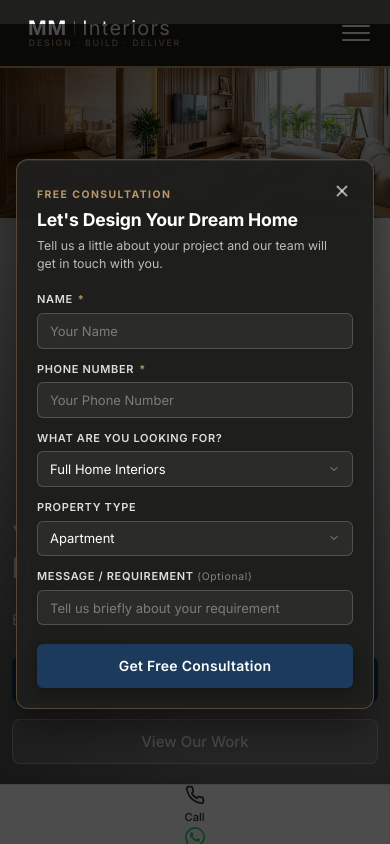
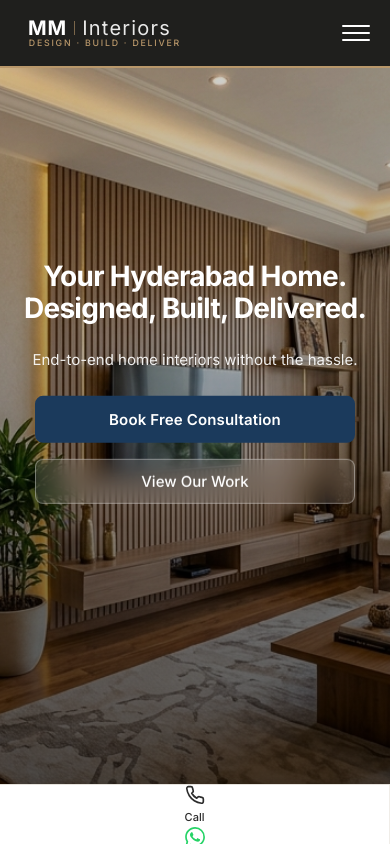
Before and after one commit to ChanduInjumalla/mm-interiors-website, a React (Vite) app: page / in a window 390 px wide. Shown: the top 844 px of the page. Built offline with nearby package versions, Linux system fonts and the light colour scheme.

Commit message:
fix(mobile): center hero text, hide consultation card, image fills screen

```diff
--- a/src/styles/mobile-responsive.css
+++ b/src/styles/mobile-responsive.css
@@ -106,37 +106,73 @@
 
   /* ========================
      HERO SECTION — Full-screen mobile hero
+     Image fills screen, text centered
      ======================== */
   .hero {
     height: 100svh !important;
     min-height: 520px !important;
   }
 
+  .hero__bg {
+    position: absolute !important;
+    inset: 0 !important;
+  }
+
+  .hero__image {
+    width: 100% !important;
+    height: 100% !important;
+    object-fit: cover !important;
+    object-position: center center !important;
+  }
+
+  .hero__overlay {
+    background:
+      linear-gradient(
+        to top,
+        rgba(0, 0, 0, 0.7) 0%,
+        rgba(0, 0, 0, 0.35) 50%,
+        rgba(0, 0, 0, 0.15) 100%
+      ) !important;
+  }
+
   .hero__content {
-    padding-left: 1rem !important;
-    padding-right: 1rem !important;
-    padding-bottom: 6rem !important;
+    position: absolute !important;
+    bottom: auto !important;
+    top: 50% !important;
+    left: 0 !important;
+    right: 0 !important;
+    transform: translateY(-50%) !important;
+    text-align: center !important;
+    padding: 0 1.25rem !important;
+    display: flex !important;
+    flex-direction: column !important;
+    align-items: center !important;
+    justify-content: center !important;
   }
 
   .hero__title {
     font-size: clamp(1.75rem, 7vw, 2.5rem) !important;
     max-width: 100% !important;
     line-height: 1.15 !important;
+    text-align: center !important;
   }
 
   .hero__description {
     font-size: 0.9375rem !important;
     max-width: 100% !important;
     margin-bottom: var(--space-lg) !important;
+    text-align: center !important;
   }
 
   .hero__actions {
     flex-direction: column !important;
     width: 100%;
+    align-items: center !important;
   }
 
   .hero__actions .btn {
     width: 100% !important;
+    max-width: 320px !important;
     text-align: center !important;
     justify-content: center !important;
     padding: 0.875rem 1.5rem !important;
@@ -144,32 +180,16 @@
   }
 
   /* ========================
-     HERO CONSULTATION CARD — Modal on mobile
+     HERO CONSULTATION CARD — HIDDEN on mobile
+     No white section on the hero. Users use
+     the bottom bar or CTA buttons instead.
      ======================== */
   .hero-card-wrapper {
-    position: fixed !important;
-    inset: 0 !important;
-    background: rgba(0, 0, 0, 0.7) !important;
-    z-index: 1100 !important;
-    display: flex !important;
-    align-items: center !important;
-    justify-content: center !important;
-    padding: 1rem !important;
-    pointer-events: auto !important;
-  }
-
-  .hero-card {
-    width: 100% !important;
-    max-width: 380px !important;
-    max-height: 85vh !important;
-    padding: 1.25rem !important;
-    border-radius: 12px !important;
+    display: none !important;
   }
 
   .hero-card-trigger {
-    top: auto !important;
-    bottom: 5rem !important;
-    right: 1rem !important;
+    display: none !important;
   }
 
   /* ========================
```
Also changed, not shown: image copy.png (added).
